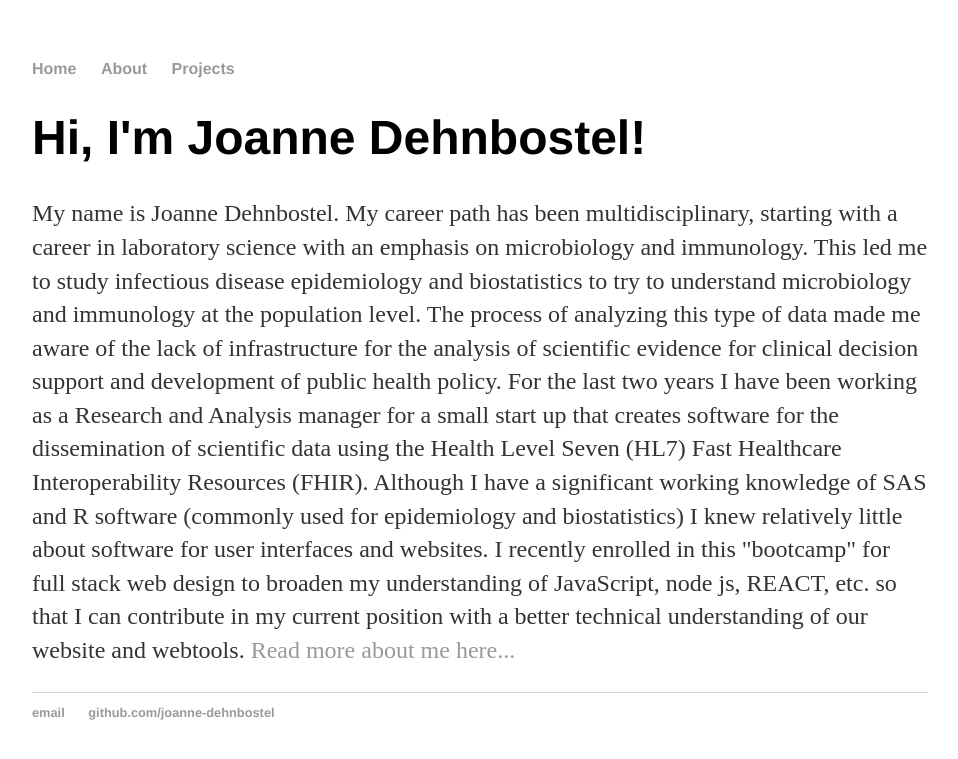
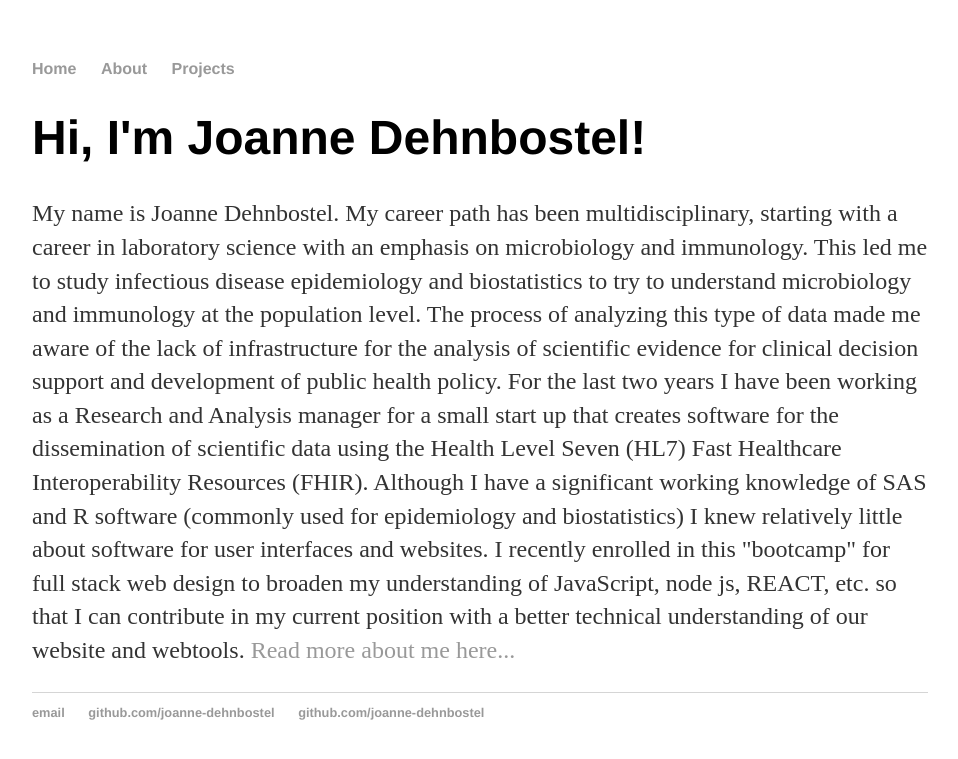
Before and after one commit to joanne-dehnbostel/joanne-dehnbostel.github.io, a Jekyll site: the page built from index.html, in a window 1280 px wide. Shown: the top 759 px of the page, without its empty margins (160-1118 px from the left). Built offline with Jekyll 4.4.1, drawn with Linux system fonts in a browser that asks for light colours.

Commit message:
Update default.html

```diff
--- a/_layouts/default.html
+++ b/_layouts/default.html
@@ -22,6 +22,8 @@
 	    		<ul>
 	        		<li><a href="mailto:Joanne.Dehnbostel@gmail.com">email</a></li>
 	        		<li><a href="https://github.com/joanne-dehnbostel">github.com/joanne-dehnbostel</a></li>
+				<li><a href="http://linkedin.com/in/joannedehnbostel">github.com/joanne-dehnbostel</a></li>
+
 				</ul>
 			</footer>
 		</body>
```
